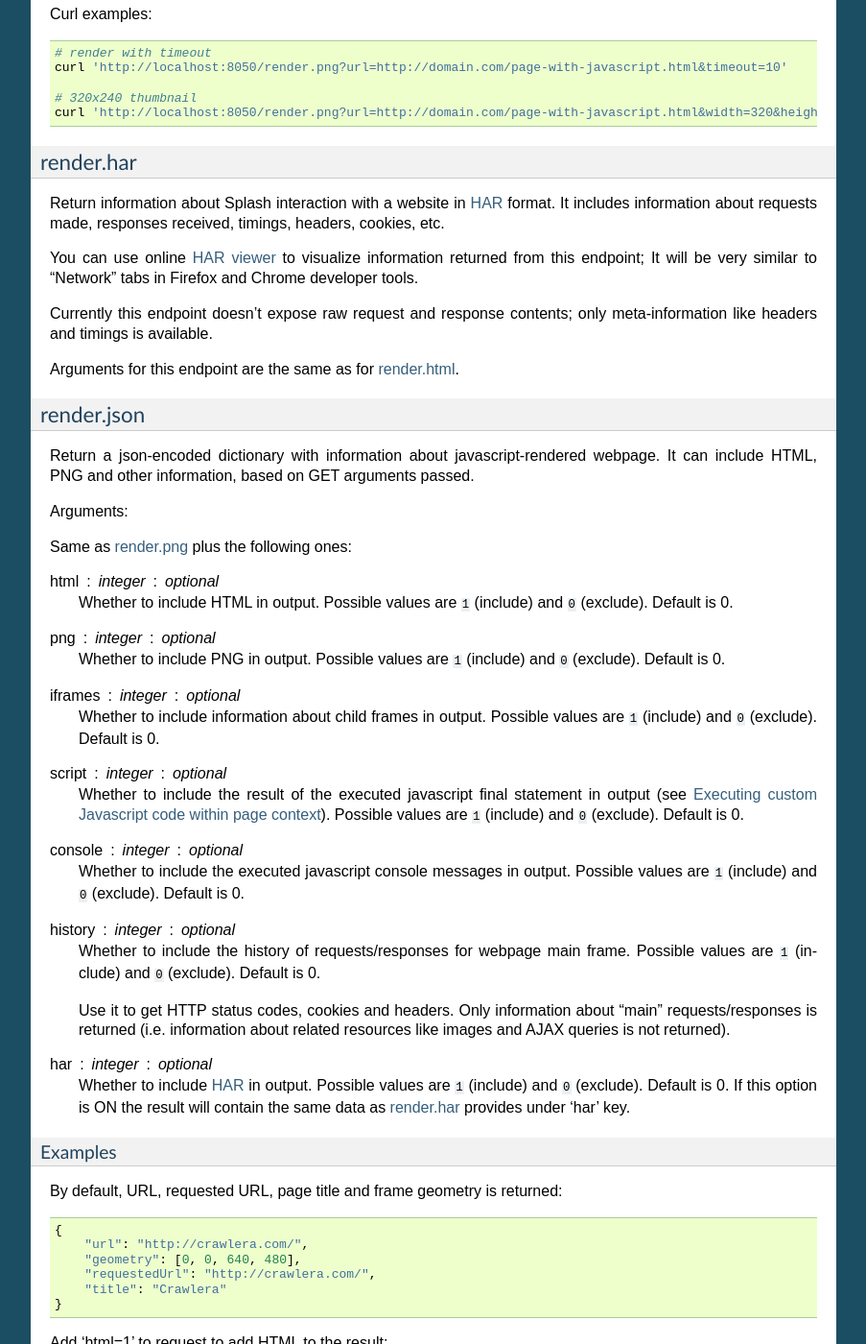
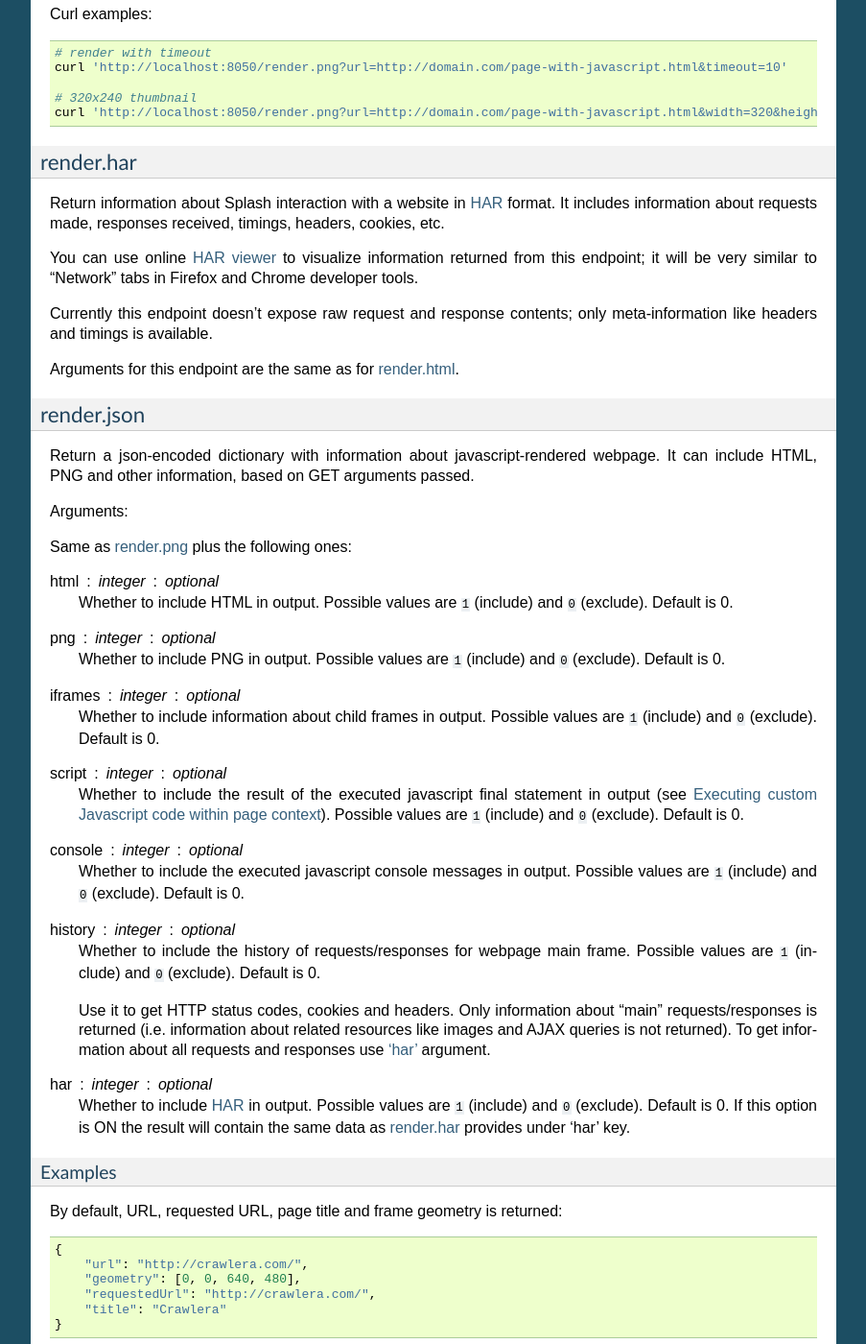
Before and after one commit to scrapinghub/splash, a Sphinx documentation site: the page built from docs/index.rst, in a window 1280 px wide and 1400 px high, scrolled down 2470 px. Shown: the whole window at 96% size, without its empty margins (198-1101 px from the left). Built offline with Sphinx 7.4.7, drawn with Linux system fonts in a browser that asks for light colours.

Commit message:
DOC fixes to history and har argument docs

```diff
--- a/docs/index.rst
+++ b/docs/index.rst
@@ -176,7 +176,7 @@ It includes information about requests made, responses received, timings,
 headers, cookies, etc.
 
 You can use online `HAR viewer`_ to visualize information returned from
-this endpoint; It will be very similar to "Network" tabs in Firefox and Chrome
+this endpoint; it will be very similar to "Network" tabs in Firefox and Chrome
 developer tools.
 
 Currently this endpoint doesn't expose raw request and response contents;
@@ -241,7 +241,8 @@ history : integer : optional
     Use it to get HTTP status codes, cookies and headers.
     Only information about "main" requests/responses is returned
     (i.e. information about related resources like images and AJAX queries
-    is not returned).
+    is not returned). To get information about all requests and responses
+    use :ref:`'har' <arg-har>` argument.
 
 .. _arg-har:
 
```
